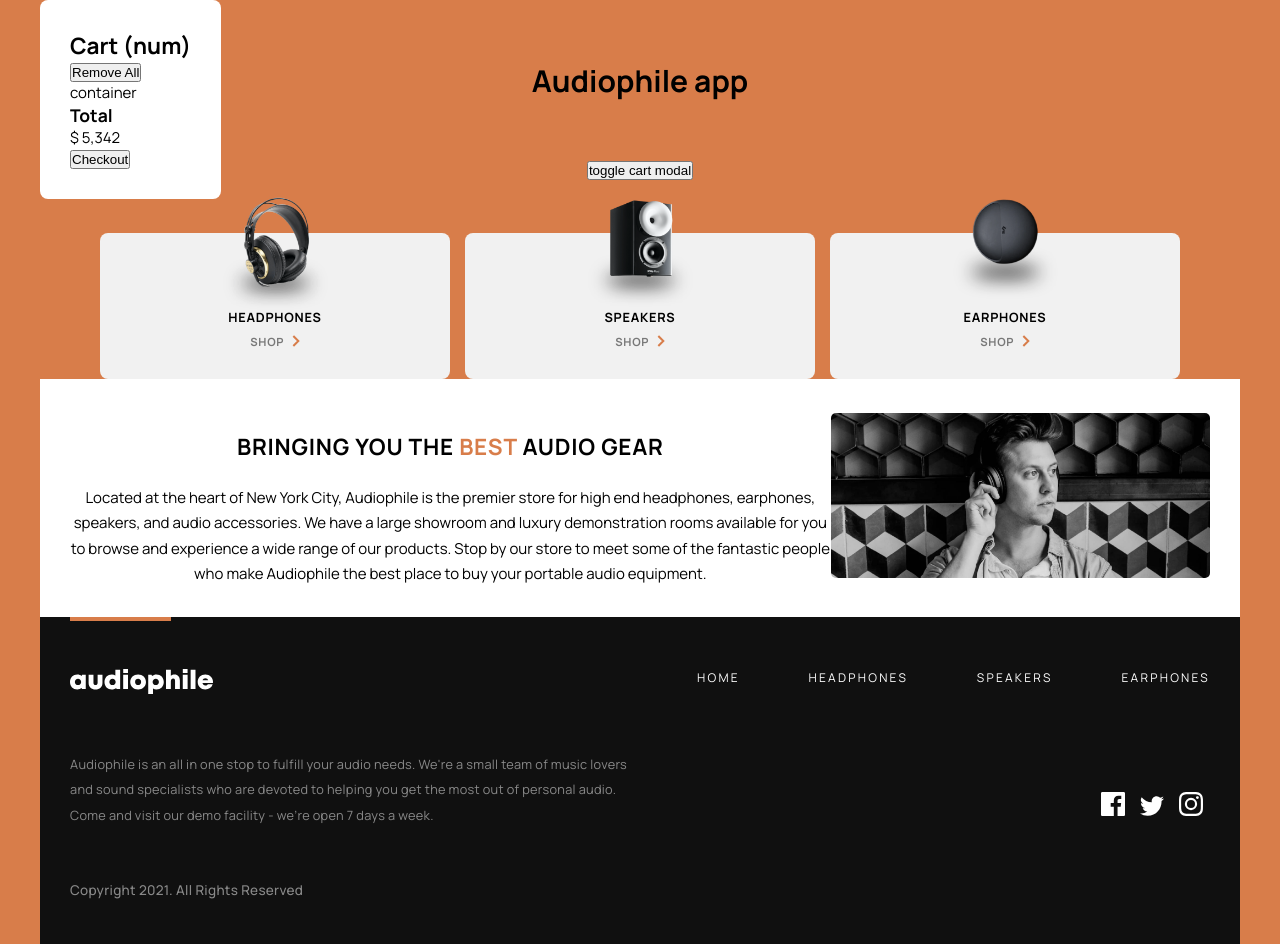
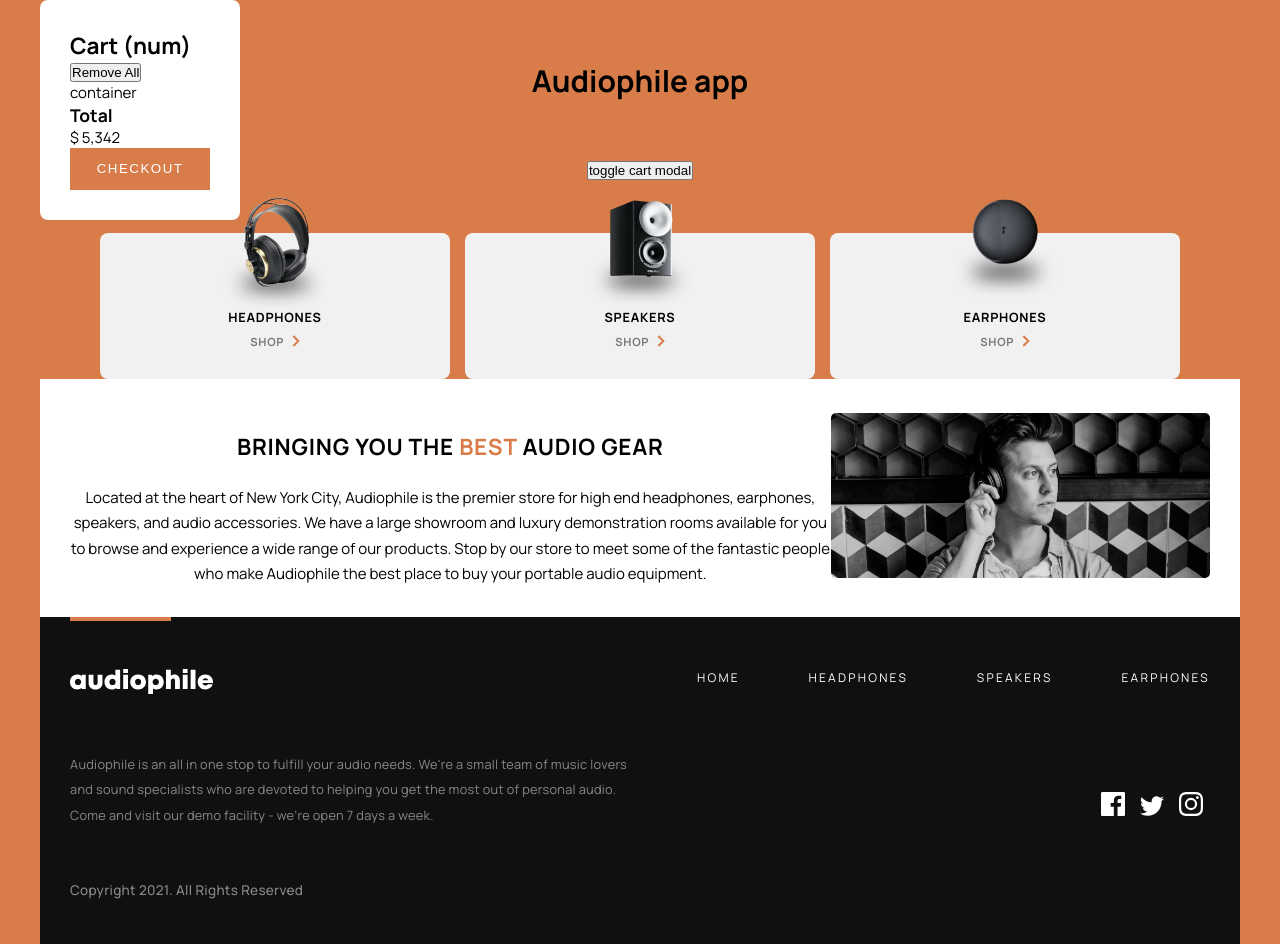
Before and after one commit to Cats-n-coffee/frontend-mentor-audiophile-collab, a React (Create React App) app: page / in a window 1280 px wide. Both pictures are taken after a click on the button "toggle cart modal". Built offline with nearby package versions, Linux system fonts and the light colour scheme.

Commit message:
added shared btn style

```diff
--- a/src/components/sharedComponents/cart/CartModal.jsx
+++ b/src/components/sharedComponents/cart/CartModal.jsx
@@ -11,12 +11,12 @@ export default function CartModal() {
     <section className="cartModal">
       <div className="cartModal__titleWrapper">
         <h2>Cart (num)</h2>
-        <button>Remove All</button>
+        <button className="cartModal__removeButton">Remove All</button>
       </div>
       <ItemContainer />
       <div className="cartModal__totalWrapper">
         <h3>Total</h3>
-        <p>$ 5,342</p>
+        <p className="cartModal__totalAmount">$ 5,342</p>
       </div>
       <button className="btn btn__checkout">Checkout</button>
     </section>
--- a/src/components/sharedComponents/cart/_cartModal.scss
+++ b/src/components/sharedComponents/cart/_cartModal.scss
@@ -7,4 +7,21 @@
   background-color: $white;
   border-radius: 8px;
   padding: 2em;
+
+  &__titleWrapper {
+    h2 {
+    }
+  }
+
+  &__removeButton {
+  }
+
+  &__totalWrapper {
+  }
+
+  &__totalAmount {
+  }
+
+  .btn__checkout {
+  }
 }
--- a/src/scss/main.scss
+++ b/src/scss/main.scss
@@ -3,6 +3,7 @@
 
 // Shared
 @use "./shared/containers";
+@use "./shared/sharedStyles";
 @use "../components/sharedComponents/bottomBanner";
 @use "../components/sharedComponents/categoriesMenu";
 @use "../components/sharedComponents/footer";
--- /dev/null
+++ b/src/scss/shared/_sharedStyles.scss
@@ -0,0 +1,10 @@
+@use "../variables/variables" as *;
+
+.btn {
+  padding: 1em 2em;
+  border: none;
+  background-color: $brick;
+  text-transform: uppercase;
+  letter-spacing: 0.1rem;
+  color: $white;
+}
```
